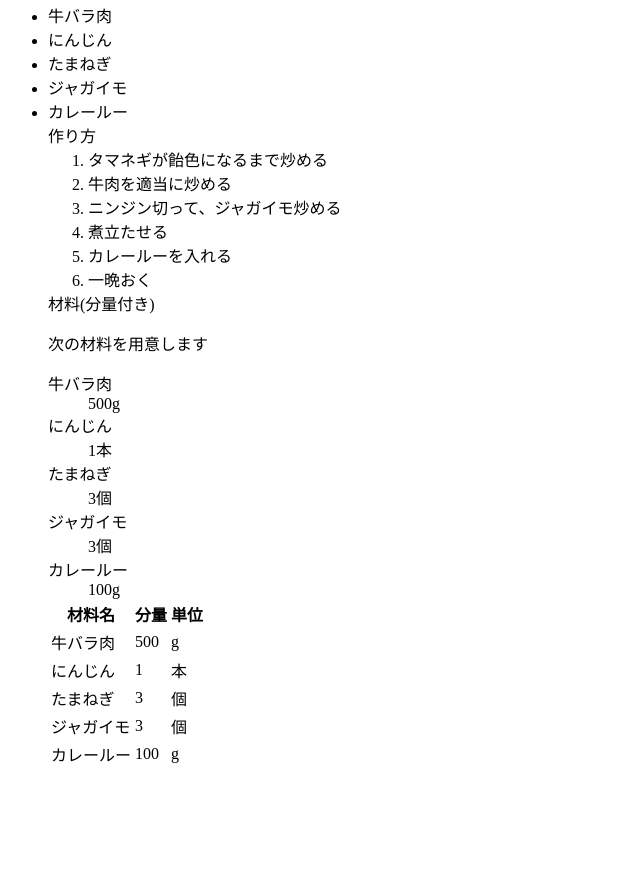
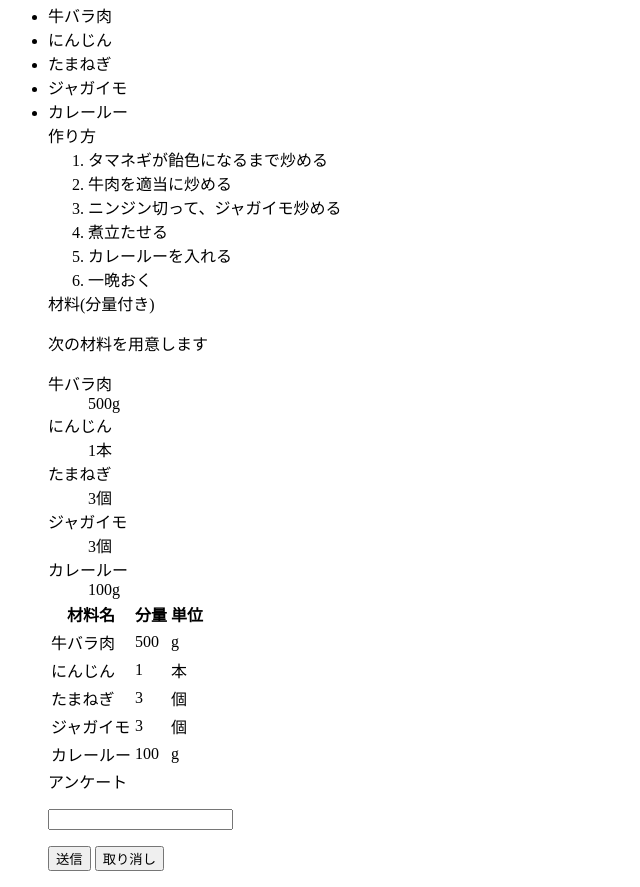
Before and after one commit to riki0806/web2-2, a plain HTML site: page index.html in a window 1280 px wide. Shown: the part 280-1167 px from the top of the page, without its empty margins (0-640 px from the left). Before the commit the page ends 1065 px from the top, so only its background shows below. Drawn offline with Linux system fonts and the light colour scheme.

Commit message:
Update index.html

```diff
--- a/index.html
+++ b/index.html
@@ -50,6 +50,13 @@
          <tr><td>カレールー</td><td>100</dd><td>g</dd>
      </table>
 
+<hl>アンケート</hl>
+<form id="top" action="#" method="post">
+    <p><input type="text" name="input1"></p>
+    <p><input type="submit" value="送信">
+    <input type="reset" value="取り消し"></p>
+</form>
+
 
 
 
```
